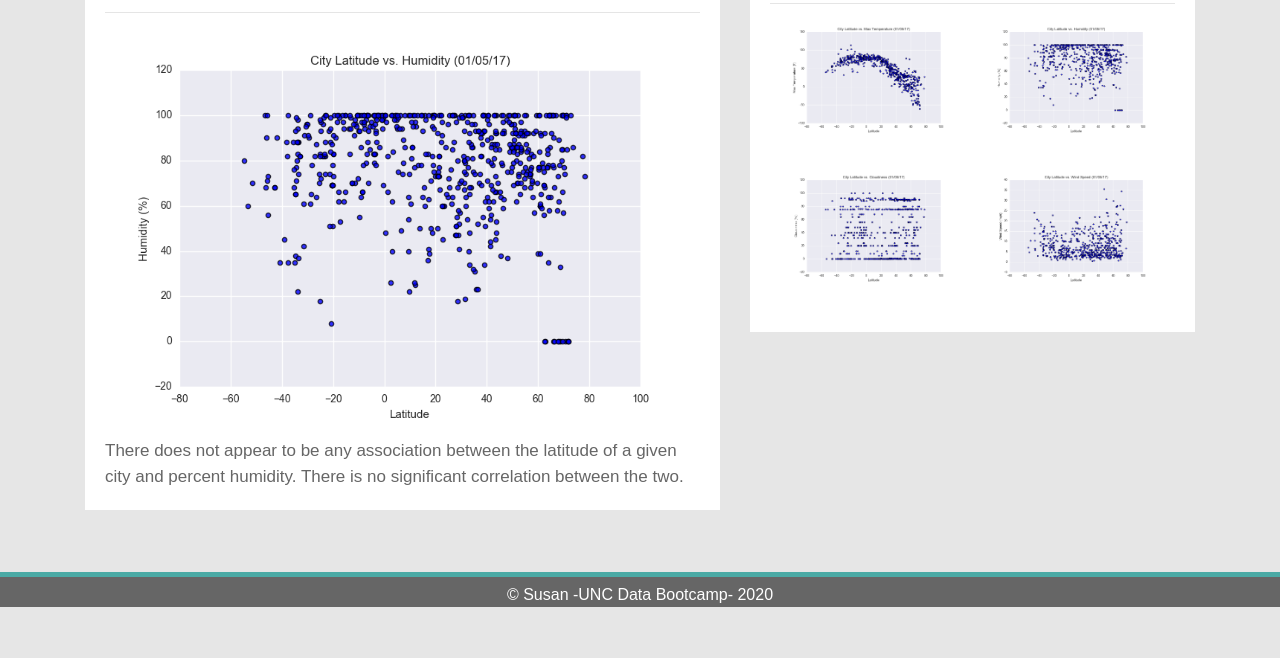
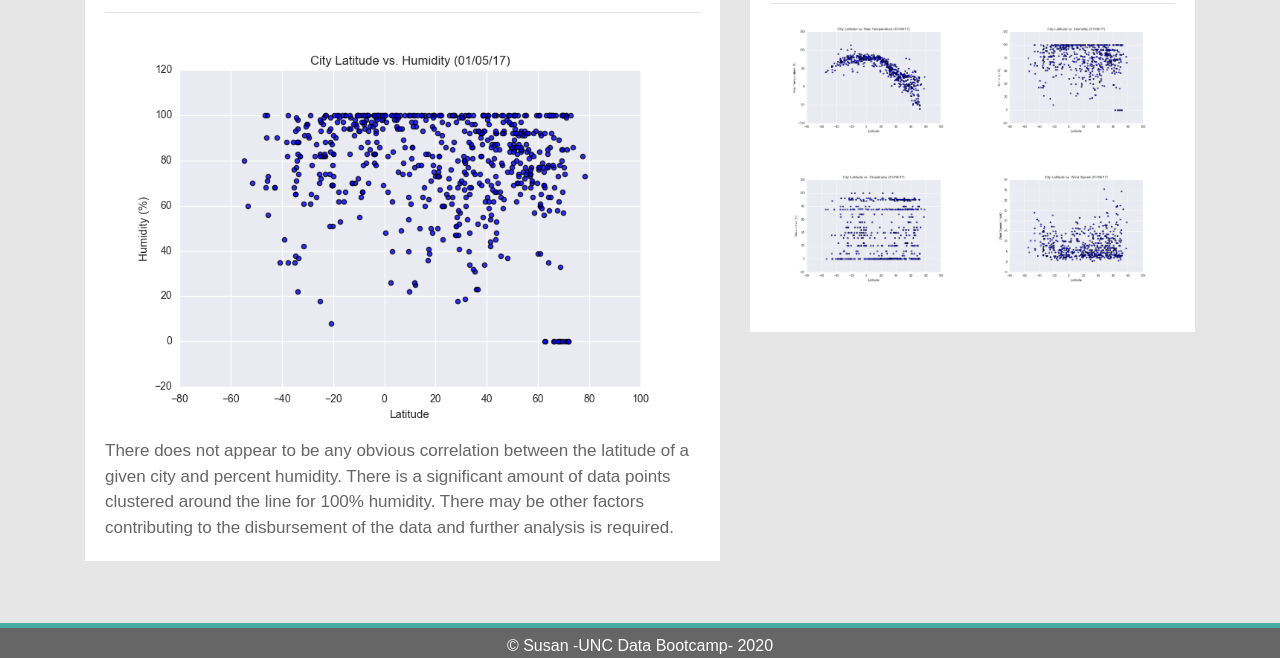
Before and after one commit to SusanCThomas/Web-Visualization-Dashboard, a plain HTML site: page WebVisualizations/Visualizations/humidity.html in a window 1280 px wide. Shown: the part 197-855 px from the top of the page. Before the commit the page ends 804 px from the top, so only its background shows below. Drawn offline with nearby package versions, Linux system fonts and the light colour scheme.

Commit message:
added description paragraph to humidity html page

```diff
--- a/WebVisualizations/Visualizations/humidity.html
+++ b/WebVisualizations/Visualizations/humidity.html
@@ -61,8 +61,8 @@
                     <hr>
                     <img src="../Resources/assets/images/Fig2.png" class="small-img float-left"
                         alt="Humidity by Latitude">
-                    <p>There does not appear to be any association between the latitude of a given city and percent
-                        humidity. There is no significant correlation between the two.</p>
+                    <p>There does not appear to be any obvious correlation between the latitude of a given city and percent
+                        humidity. There is a significant amount of data points clustered around the line for 100% humidity. There may be other factors contributing to the disbursement of the data and further analysis is required.</p>
                 </div>
             </div>
             <div class="col-lg-5 col-md-12">
```
